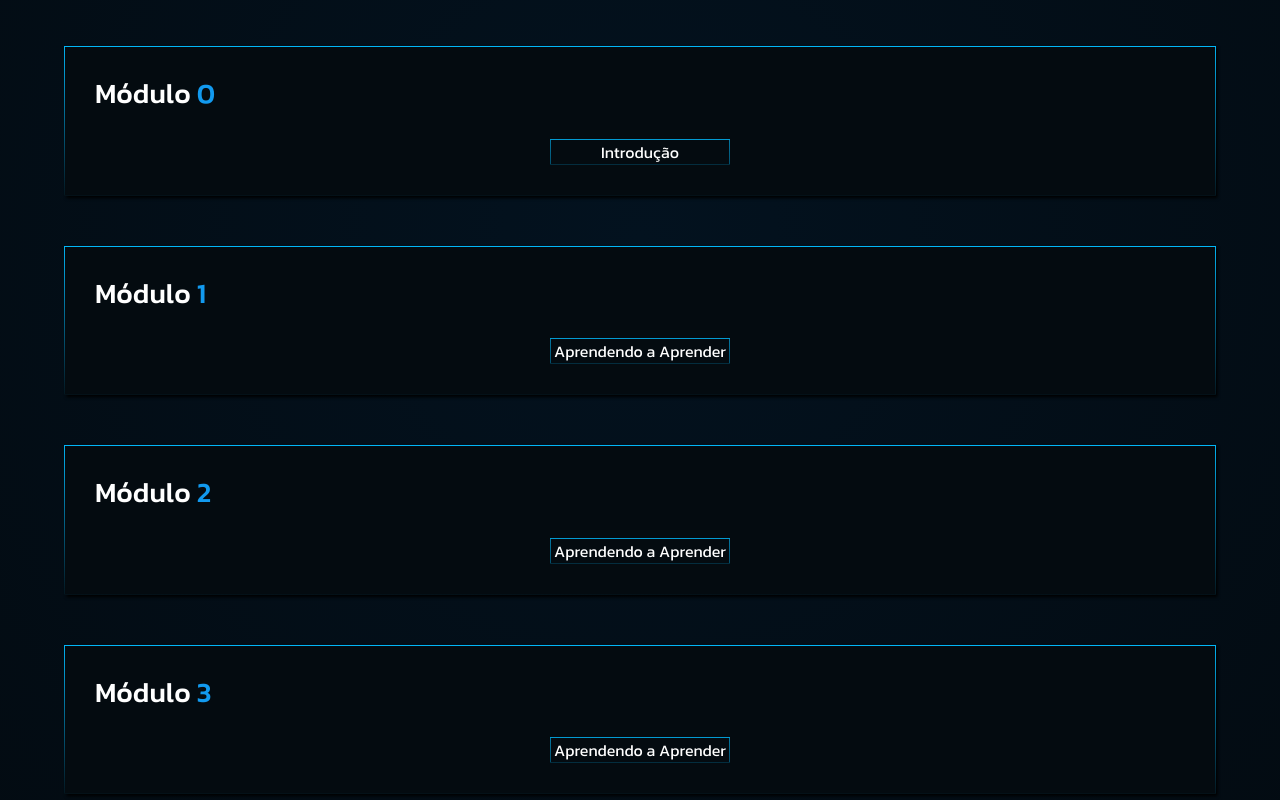
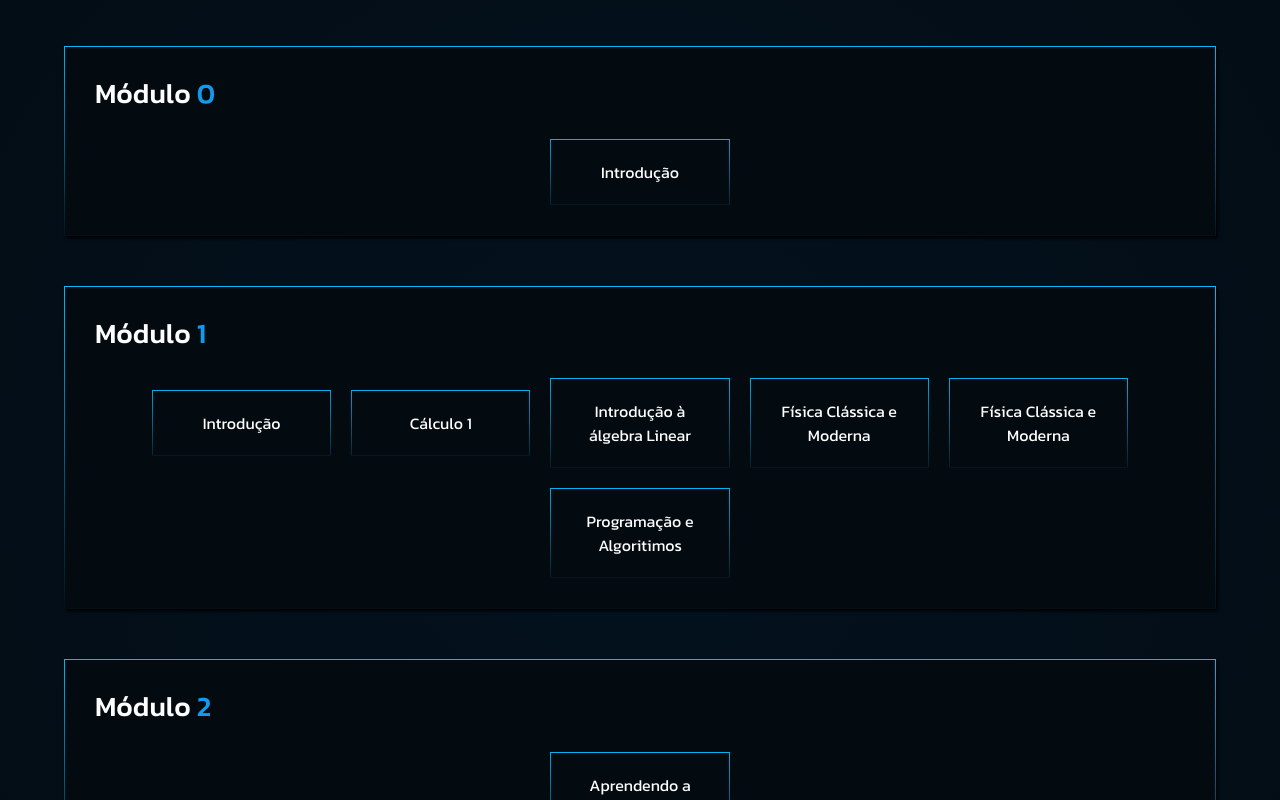
Before and after one commit to guiFGA/IngeniumPro, a React (Vite) app in the folder Front/: page /trilha in a window 1280 px wide. Shown: the part 720-1520 px from the top of the page. Built offline with nearby package versions, Linux system fonts and the light colour scheme; sample sign-in values are in the browser's storage; a web font is replaced by a local one.

Commit message:
Trilha atualizada

```diff
--- a/Front/src/pages/trilha/index.jsx
+++ b/Front/src/pages/trilha/index.jsx
@@ -68,7 +68,37 @@ function Trilha(){
                     <Mod>
                         <Link href="http://localhost:5173/modulo/1">
                             <Modulos>
-                                <TextoInterno>Aprendendo a Aprender</TextoInterno>
+                                <TextoInterno>Introdução</TextoInterno>
+                            </Modulos>
+                        </Link>
+
+                        <Link href="http://localhost:5173/modulo/1">
+                            <Modulos>
+                                <TextoInterno>Cálculo 1</TextoInterno>
+                            </Modulos>
+                        </Link>
+
+                        <Link href="http://localhost:5173/modulo/1">
+                            <Modulos>
+                                <TextoInterno>Introdução à álgebra Linear</TextoInterno>
+                            </Modulos>
+                        </Link>
+
+                        <Link href="http://localhost:5173/modulo/1">
+                            <Modulos>
+                                <TextoInterno>Física Clássica e Moderna</TextoInterno>
+                            </Modulos>
+                        </Link>
+
+                        <Link href="http://localhost:5173/modulo/1">
+                            <Modulos>
+                                <TextoInterno>Física Clássica e Moderna</TextoInterno>
+                            </Modulos>
+                        </Link>
+
+                        <Link href="http://localhost:5173/modulo/1">
+                            <Modulos>
+                                <TextoInterno>Programação e Algoritimos</TextoInterno>
                             </Modulos>
                         </Link>
                     </Mod>
--- a/Front/src/pages/trilha/trilha.js
+++ b/Front/src/pages/trilha/trilha.js
@@ -137,7 +137,8 @@ export const Mod = styled.div`
     align-items: center;
     justify-content: center;
     color: #fff;
-
+    flex-wrap: wrap;
+    gap: 20px;
 `
 export const Modulos = styled.div`
     width: 10vw;
@@ -148,6 +149,7 @@ export const Modulos = styled.div`
     align-items: center;
     justify-content: center;
     transition: transform 0.3s ease, box-shadow 0.3s ease;
+    padding: 20px;
 
     &:hover {
         transform: scale(1.1); /* Aumenta o tamanho da imagem ao passar o mouse */
```
